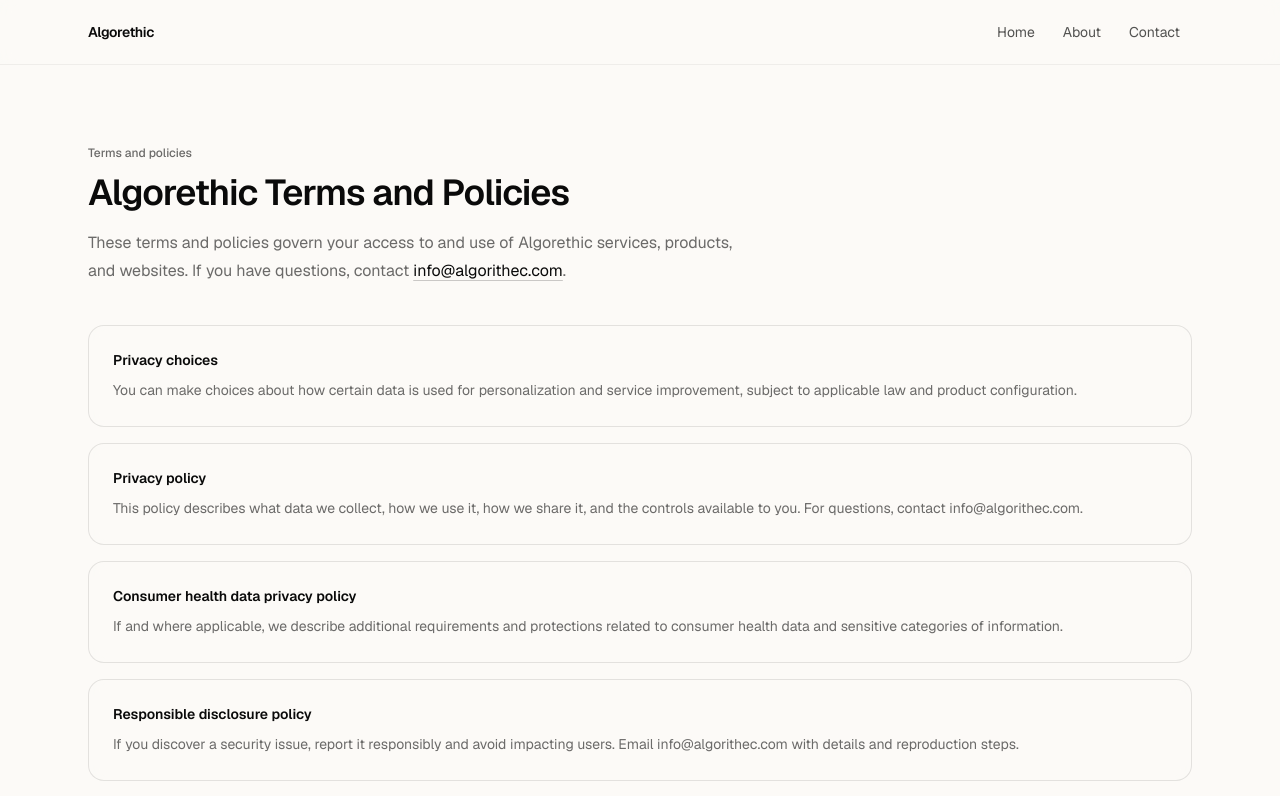
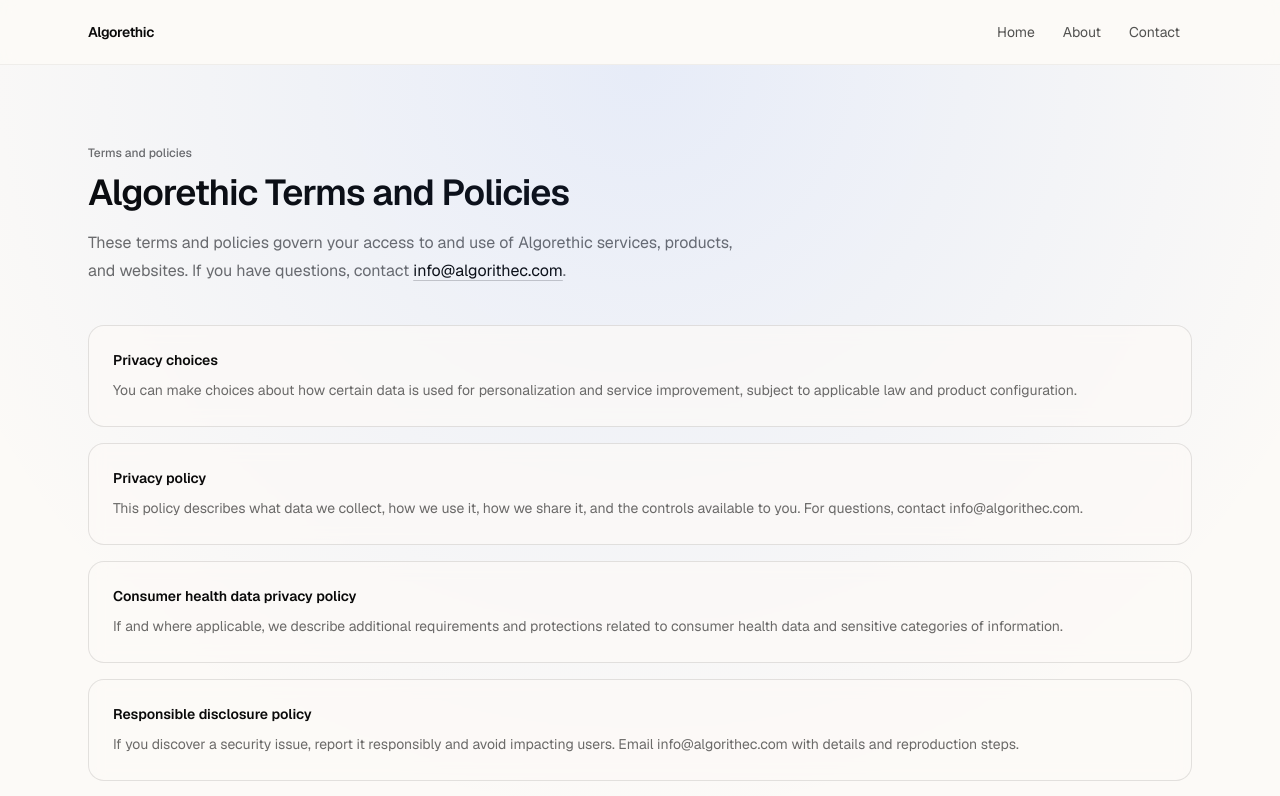
Before and after one commit to Algorithec/Algorithec-Website, a Next.js app in the folder tessarc/: page /terms in a window 1280 px wide. Shown: the top 796 px of the page. Built offline with nearby package versions, Linux system fonts and the light colour scheme.

Commit message:
changing the footer theme to match website theme

```diff
--- a/tessarc/src/app/terms/page.tsx
+++ b/tessarc/src/app/terms/page.tsx
@@ -48,9 +48,17 @@ export default function TermsPage() {
   ] as const;
 
   return (
+    <div className="relative flex flex-1 flex-col">
+      <div
+        aria-hidden
+        className="pointer-events-none absolute inset-0 bg-[radial-gradient(90%_80%_at_50%_0%,rgba(43,111,255,0.10),transparent_65%)]"
+      />
+
       <div className="mx-auto w-full max-w-6xl px-6 py-16 sm:py-20">
         <div className="max-w-2xl">
-        <p className="text-xs font-medium text-foreground/60">Terms and policies</p>
+          <p className="text-xs font-medium text-foreground/60">
+            Terms and policies
+          </p>
           <h1 className="mt-3 text-3xl font-semibold tracking-tight text-foreground sm:text-4xl">
             Algorethic Terms and Policies
           </h1>
@@ -72,13 +80,18 @@ export default function TermsPage() {
             <section
               id={s.id}
               key={s.id}
-            className="rounded-2xl border border-black/10 bg-background/60 p-6 backdrop-blur dark:border-white/15"
+              className="rounded-2xl border border-black/10 bg-background/70 p-6 backdrop-blur dark:border-white/15 dark:bg-background/40"
             >
-            <h2 className="text-sm font-semibold text-foreground">{s.title}</h2>
-            <p className="mt-2 text-sm leading-6 text-foreground/60">{s.body}</p>
+              <h2 className="text-sm font-semibold text-foreground">
+                {s.title}
+              </h2>
+              <p className="mt-2 text-sm leading-6 text-foreground/60">
+                {s.body}
+              </p>
             </section>
           ))}
         </div>
       </div>
+    </div>
   );
 }
```
Lines whose indentation alone changed are shown as unchanged.
